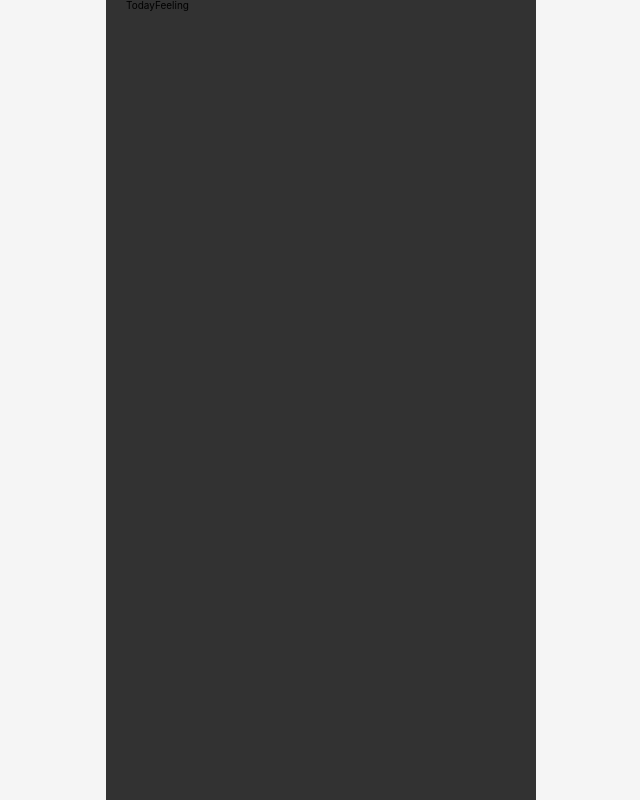
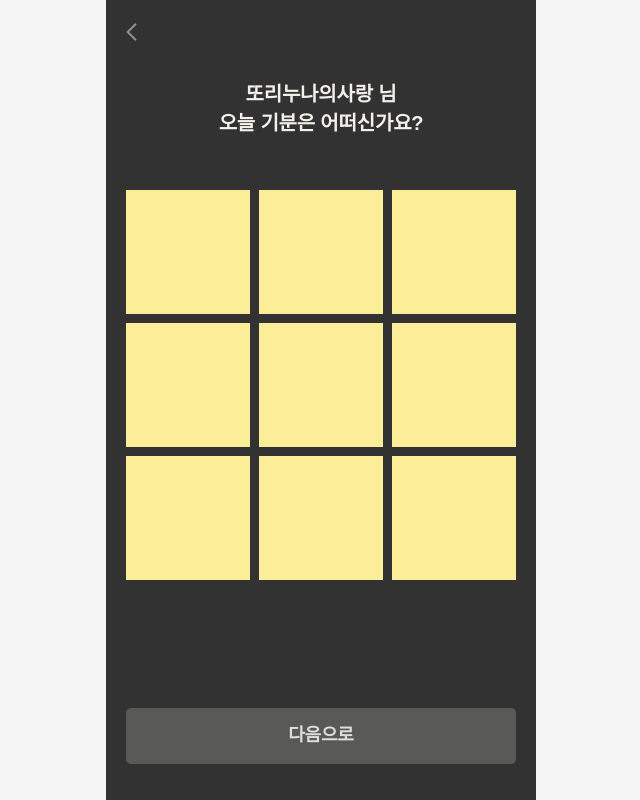
Before and after one commit to SPARCS-2024-TEAM1/CLIENT, a React (Vite) app: page /todayFeeling in a window 1280 px wide. Shown: the whole page, without its empty margins (319-959 px from the left). Built offline with nearby package versions, Linux system fonts and the light colour scheme; a web font is replaced by a local one; what emotion-reset would draw is missing.

Commit message:
feat: 오늘의 감정 선택하기 페이지 구현

```diff
--- a/src/Router.tsx
+++ b/src/Router.tsx
@@ -17,6 +17,7 @@ const Router = () => {
         <Route path="/onboarding/3" element={<Step닉네임 />} />
         <Route path="/main" element={<Main />} />
         <Route path="/todayFeeling" element={<TodayFeeling />} />
+        <Route path="/todayFeeling/character" element={<TodayFeeling />} />
       </Routes>
     </BrowserRouter>
   );
--- a/src/pages/main/Main.tsx
+++ b/src/pages/main/Main.tsx
@@ -9,7 +9,7 @@ const Main = () => {
   const navigate = useNavigate();
 
   const onClickRecordToday = () => {
-    navigate('/record');
+    navigate('/todayFeeling');
   };
 
   const onClickPastFeeling = () => {
@@ -22,8 +22,6 @@ const Main = () => {
       <Spacing marginBottom="2.3" />
       <ImgDiv />
       <Spacing marginBottom="1.6" />
-      {/* 버튼 위치 조정 필요 */}
-      {/* disable 처리 필요 */}
       <ButtonWrapper>
         <FullBtn
           activeText="오늘의 감정 기록하기"
--- a/src/pages/todayFeeling/TodayFeeling.tsx
+++ b/src/pages/todayFeeling/TodayFeeling.tsx
@@ -1,7 +1,75 @@
-import React from 'react';
+import styled from '@emotion/styled';
+import { useState } from 'react';
+import { useNavigate } from 'react-router-dom';
+
+import { FEELING_LIST } from './constants/constants';
+import { ArrowLeftIc } from '../../assets/svgs';
+import FullBtn from '../../components/commons/FullBtn';
+import Header from '../../components/commons/Header';
+import Spacing from '../../components/commons/Spacing';
+import Title from '../../components/commons/Title';
 
 const TodayFeeling = () => {
-  return <div>TodayFeeling</div>;
+  const navigate = useNavigate();
+  const [selectedFeelingArr, setSelectedFeelingArr] = useState(Array(9).fill(false));
+  const [selectedFeeling, setSelectedFeeling] = useState('');
+
+  const onClickBack = () => {
+    navigate('/main');
+  };
+
+  const onClickFeeling = (id: number, feeling: string) => {
+    const updatedFeeling = selectedFeelingArr.map((_, index) => index === id);
+    setSelectedFeelingArr(updatedFeeling);
+    setSelectedFeeling(feeling);
+  };
+
+  const onClickNext = () => {
+    navigate('/todayFeeling/character');
+  };
+
+  return (
+    <>
+      <Header LeftSvg={ArrowLeftIc} onClickLeft={onClickBack} />
+      <Title text={`또리누나의사랑 님\n오늘 기분은 어떠신가요?`} type="middle" align="center" />
+      <Spacing marginBottom="5.197" />
+      {/* 실제 상수 데이터로 바꿔야 함 */}
+      <FeelingContainer>
+        {FEELING_LIST.map((feeling) => (
+          <FeelingBox
+            key={feeling.id}
+            onClick={() => onClickFeeling(feeling.id, feeling.feeling)}
+            $isFeelingClicked={selectedFeeling !== ''}
+            $isSelected={selectedFeelingArr[feeling.id]}
+          />
+        ))}
+      </FeelingContainer>
+      <FullBtn
+        activeText="다음으로"
+        disabledText="다음으로"
+        isBtnDisable={selectedFeeling === ''}
+        onClick={onClickNext}
+      />
+    </>
+  );
 };
 
 export default TodayFeeling;
+
+const FeelingContainer = styled.section`
+  display: grid;
+  gap: 0.85rem;
+
+  width: 100%;
+  height: 33.503rem;
+  grid-template-columns: repeat(3, 1fr);
+  grid-template-rows: repeat(3, 1fr);
+`;
+
+const FeelingBox = styled.div<{ $isSelected: boolean; $isFeelingClicked: boolean }>`
+  background-color: ${({ theme }) => theme.colors.key};
+
+  cursor: pointer;
+  opacity: ${({ $isSelected, $isFeelingClicked }) => ($isFeelingClicked ? ($isSelected ? '' : '10%') : '')};
+  aspect-ratio: 1 / 1;
+`;
--- /dev/null
+++ b/src/pages/todayFeeling/constants/constants.ts
@@ -0,0 +1,11 @@
+export const FEELING_LIST = [
+  { id: 0, feeling: '행복' },
+  { id: 1, feeling: '슬픔' },
+  { id: 2, feeling: '기쁨' },
+  { id: 3, feeling: '눈물' },
+  { id: 4, feeling: '분노' },
+  { id: 5, feeling: '짜증' },
+  { id: 6, feeling: '신남' },
+  { id: 7, feeling: '불안' },
+  { id: 8, feeling: '당황' },
+];
```
Also changed, not shown: 2 other files (tests, documents, lock files or other folders).
